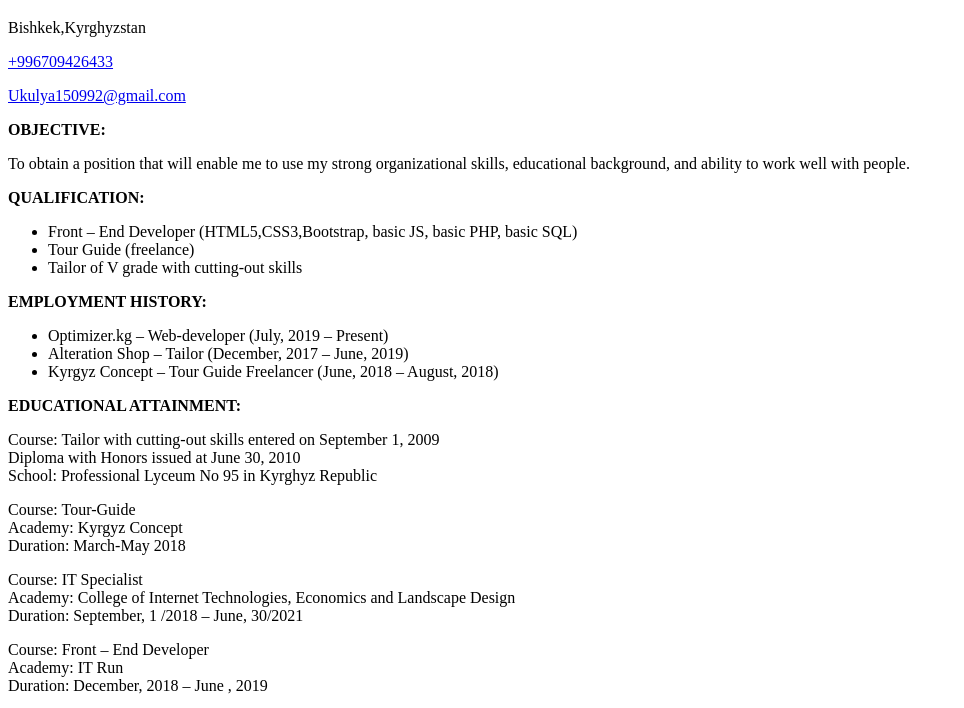
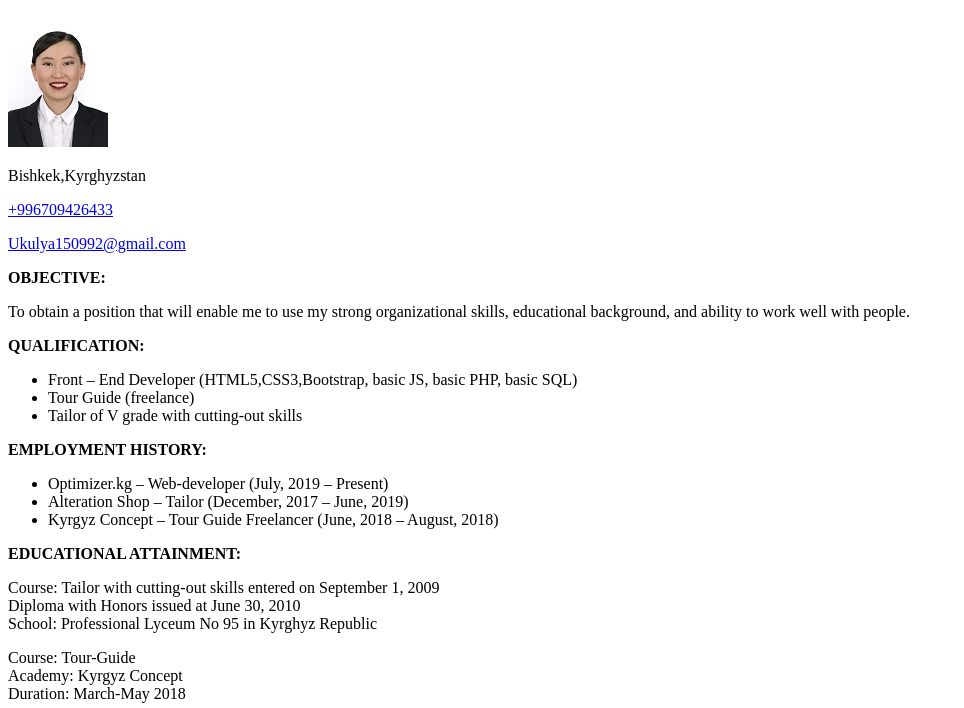
Before and after one commit to ukulya/rsschool-cv-q1, a plain HTML site: page index.html in a window 1280 px wide. Shown: the part 61-769 px from the top of the page, without its empty margins (0-964 px from the left). Drawn offline with Linux system fonts and the light colour scheme.

Commit message:
refactor: update index.html

```diff
--- a/index.html
+++ b/index.html
@@ -11,7 +11,7 @@
 <body>
 
 <h1>Urkuiash Korgonbekova</h1>
-
+<img src="urkuiash-100.jpg" alt="">
 <p>Bishkek,Kyrghyzstan</p>
 <p><a href="tel:+996709426433">+996709426433</a></p>
 
```
